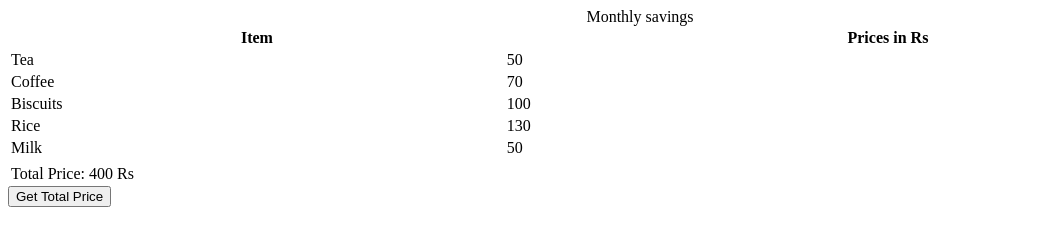
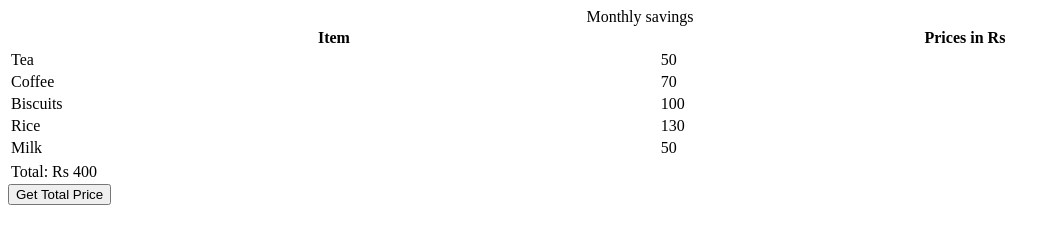
Before and after one commit to acciojob/grofers-checkout-VIDHI-tech, a website: page main.html in a window 1280 px wide. Both pictures are taken after a click on the button "Get Total Price". Shown: the whole page, without its empty margins (0-1060 px from the left). Drawn offline with Linux system fonts and the light colour scheme.

Commit message:
created a submission

```diff
--- a/main.html
+++ b/main.html
@@ -37,7 +37,7 @@
       <td class="price">50</td>
     </tr>
 	<tr>
-		<td id="ans"></td>
+
   </table>
     <script type="text/javascript" src="./script.js">
 </script>
--- a/script.js
+++ b/script.js
@@ -1,25 +1,30 @@
 const getSumBtn = document.createElement("button");
-getSumBtn.append("Get Total Price");
+getSumBtn.textContent = "Get Total Price";
+getSumBtn.id = "getSumButton"; // Add the id attribute
 document.body.appendChild(getSumBtn);
 
 const getSum = () => {
+  // Get all the price elements from the table
   const priceElements = document.querySelectorAll('.price');
+
+  // Calculate the total price
   let totalPrice = 0;
-
   priceElements.forEach((priceElement) => {
-    const price = parseFloat(priceElement.textContent);
+    const price = parseFloat(priceElement.textContent); // Extract the price value
     if (!isNaN(price)) {
-      totalPrice += price;
+      totalPrice += price; // Add the price to the total if it's a valid number
     }
   });
 
-  const totalRow = document.createElement('tr');
+  // Create a new row for the total price
+  const table = document.querySelector('table');
+  const newRow = document.createElement('tr');
   const totalCell = document.createElement('td');
-  totalCell.setAttribute('colspan', '2');
-  totalCell.textContent = 'Total Price: ' + totalPrice + ' Rs';
+  totalCell.textContent = `Total: Rs ${totalPrice}`;
+  newRow.appendChild(totalCell);
 
-  totalRow.appendChild(totalCell);
-  document.querySelector('table').appendChild(totalRow);
+  // Append the new row to the table
+  table.appendChild(newRow);
 };
 
 getSumBtn.addEventListener("click", getSum);
```
